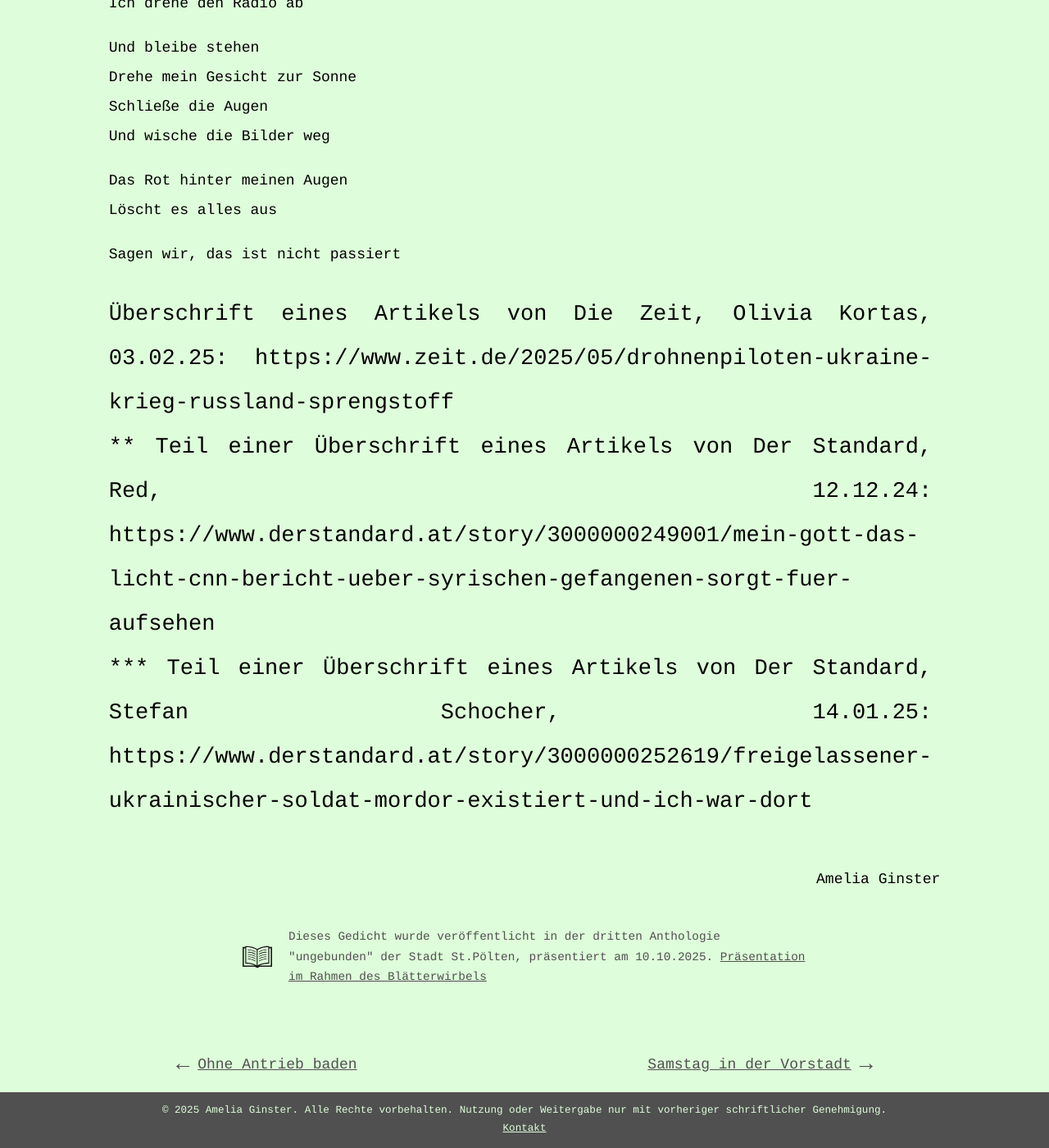
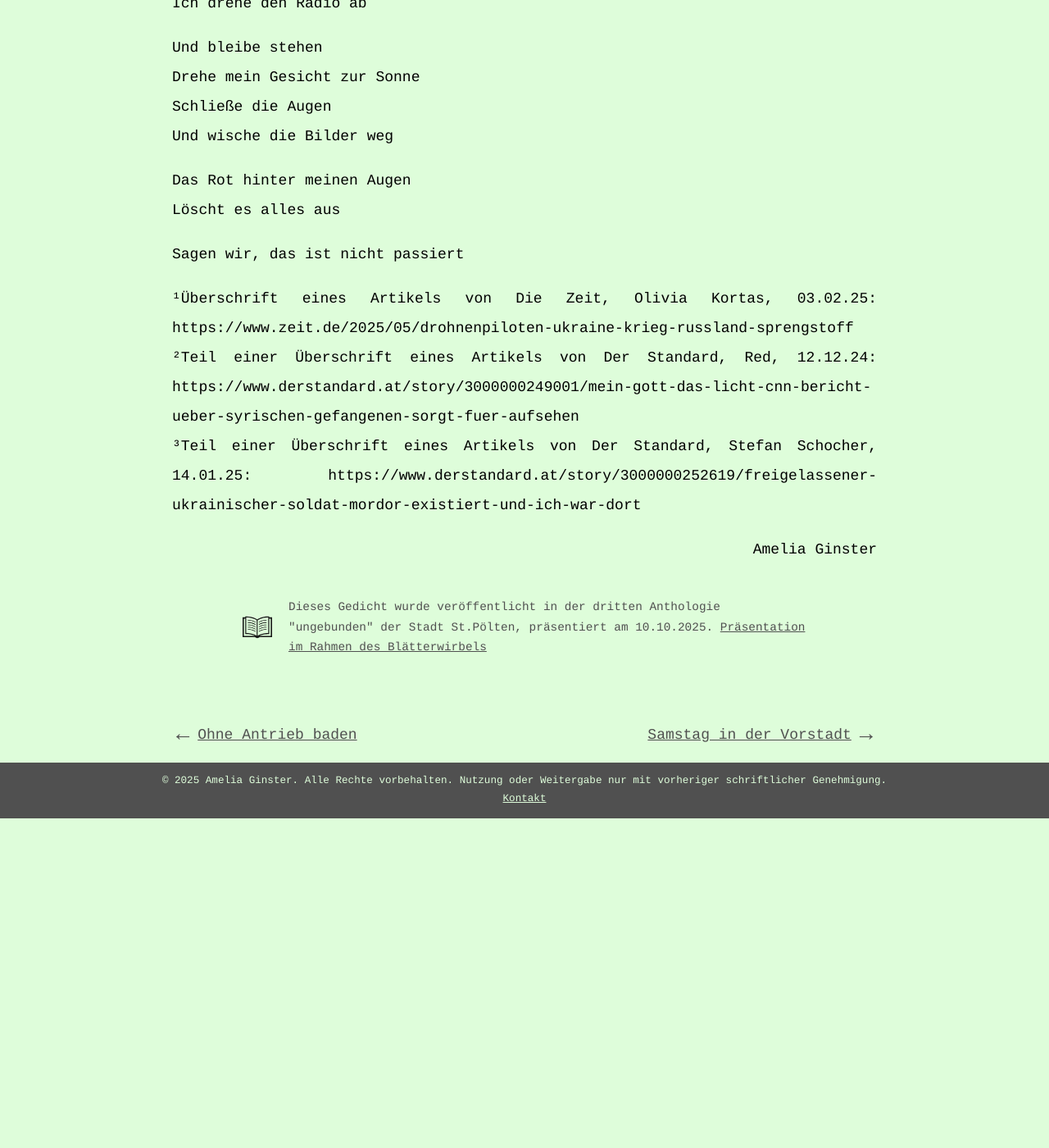
Before and after one commit to bananaboat-nat/lies-mich.com, a Jekyll site: the page built from _poems/sagen_wir.md, in a window 1280 px wide and 1400 px high, scrolled down 2251 px. Shown: the whole window at 82% size. Built offline with Jekyll 4.4.1, drawn with Linux system fonts in a browser that asks for light colours; after the commit the page ends 3249 px from its top, so only the background shows below that; some of the changed text lies outside the part shown.

Commit message:
Update sagen_wir.md

```diff
--- a/_poems/sagen_wir.md
+++ b/_poems/sagen_wir.md
@@ -20,8 +20,8 @@ published:
 Ich lese es in der Zeitung
 Ich höre es im Radio
 
-„Der Himmel ist dreckig”*
-„Mein Gott, das Licht”**
+„Der Himmel ist dreckig”¹
+„Mein Gott, das Licht”²
 
 Ich denke daran
 Ich träume davon
@@ -33,7 +33,7 @@ Wovon ich lese, höre, träume
 
 Wie laut es sein muss
 
-„Mordor existiert, und ich war dort”***
+„Mordor existiert, und ich war dort”³
 
 Es ist überall, ich möchte mir die Ohren zuhalten
 Die Augen schließen
@@ -99,6 +99,6 @@ Sagen wir, das ist nicht passiert
 
 
 
-* Überschrift eines Artikels von Die Zeit, Olivia Kortas, 03.02.25: https://www.zeit.de/2025/05/drohnenpiloten-ukraine-krieg-russland-sprengstoff
-** Teil einer Überschrift eines Artikels von Der Standard, Red, 12.12.24: https://www.derstandard.at/story/3000000249001/mein-gott-das-licht-cnn-bericht-ueber-syrischen-gefangenen-sorgt-fuer-aufsehen
-*** Teil einer Überschrift eines Artikels von Der Standard, Stefan Schocher, 14.01.25: https://www.derstandard.at/story/3000000252619/freigelassener-ukrainischer-soldat-mordor-existiert-und-ich-war-dort
+¹Überschrift eines Artikels von Die Zeit, Olivia Kortas, 03.02.25: https://www.zeit.de/2025/05/drohnenpiloten-ukraine-krieg-russland-sprengstoff
+²Teil einer Überschrift eines Artikels von Der Standard, Red, 12.12.24: https://www.derstandard.at/story/3000000249001/mein-gott-das-licht-cnn-bericht-ueber-syrischen-gefangenen-sorgt-fuer-aufsehen
+³Teil einer Überschrift eines Artikels von Der Standard, Stefan Schocher, 14.01.25: https://www.derstandard.at/story/3000000252619/freigelassener-ukrainischer-soldat-mordor-existiert-und-ich-war-dort
```
